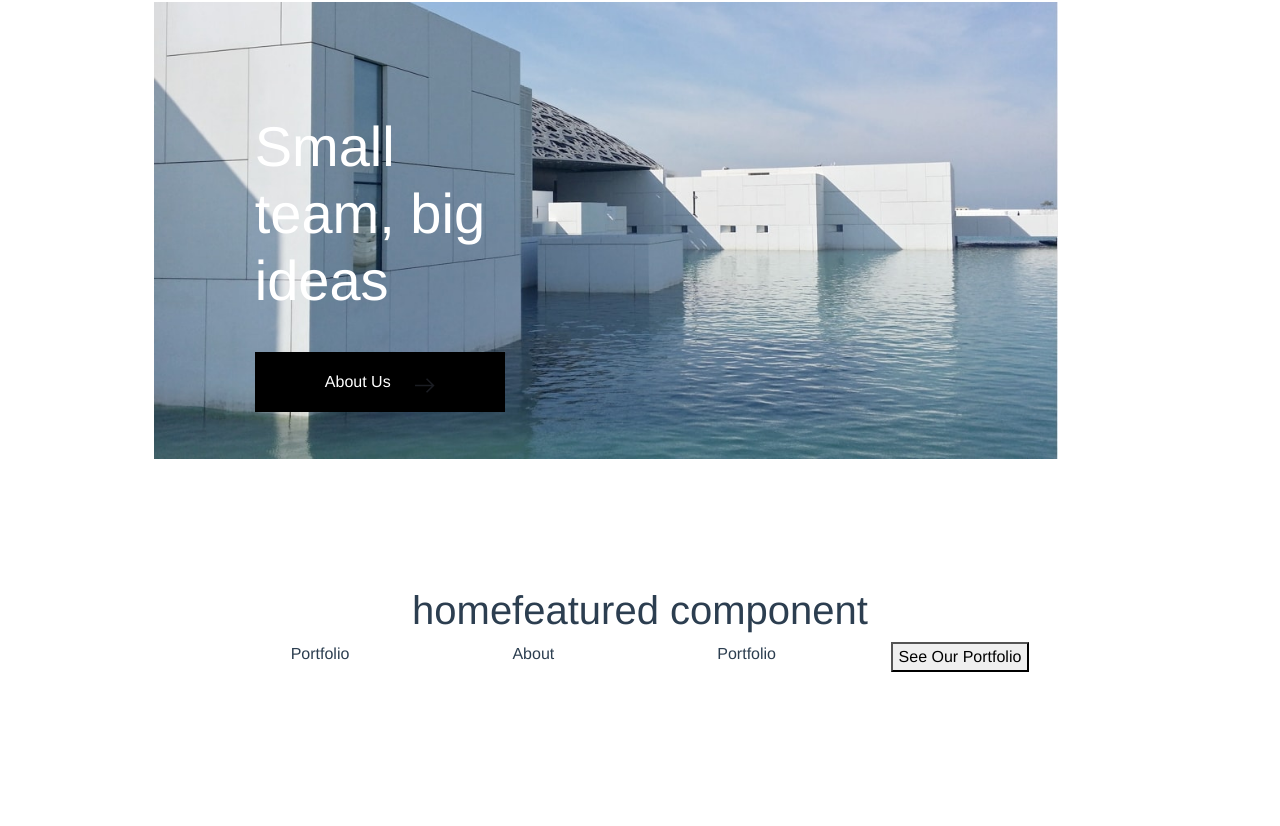
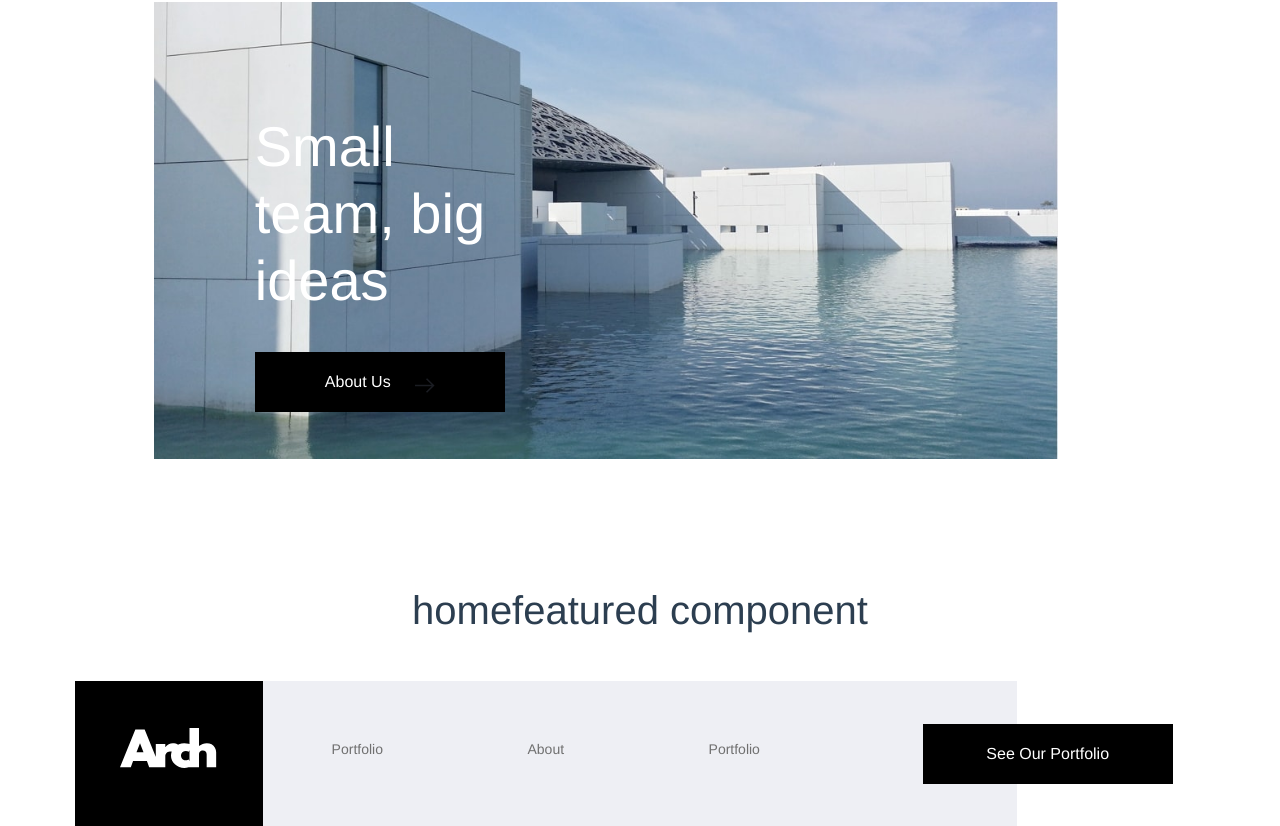
Before and after one commit to clf94-dev/arch-vue, a Vue app: page / in a window 1280 px wide. Shown: the part 1068-1894 px from the top of the page. Before the commit the page ends 1750 px from the top, so only its background shows below. Built offline with nearby package versions, Linux system fonts and the light colour scheme.

Commit message:
added style footer component

```diff
--- a/src/components/Footer.vue
+++ b/src/components/Footer.vue
@@ -1,19 +1,19 @@
 <template>
   <b-container fluid class="footer-cont">
     <b-row>
-      <b-col xs="12" sm="12" md="2" lg="2">
+      <b-col class="logo-cont" xs="12" sm="12" md="2" lg="2">
         <img :src="archLogoW" alt="Arch" />
       </b-col>
-      <b-col xs="12" sm="12" md="2" lg="2">
+      <b-col class="links-col" xs="12" sm="12" md="2" lg="2">
         <a @click="goToPortfolio()">Portfolio</a>
       </b-col>
-      <b-col xs="12" sm="12" md="2" lg="2">
+      <b-col class="links-col" xs="12" sm="12" md="2" lg="2">
         <a @click="goToAbout()">About</a>
       </b-col>
-      <b-col xs="12" sm="12" md="2" lg="2">
+      <b-col class="links-col" xs="12" sm="12" md="2" lg="2">
         <a @click="goToContact()">Portfolio</a>
       </b-col>
-      <b-col xs="12" sm="12" md="2" lg="2">
+      <b-col class="btn-col" xs="12" sm="12" md="2" lg="2">
         <button @click="goToPortfolio()">See Our Portfolio</button>
       </b-col>
       <b-col xs="12" sm="12" md="2" lg="2"> </b-col>
@@ -46,4 +46,85 @@ export default {
 };
 </script>
 
-<style scoped></style>
+<style scoped>
+.footer-cont {
+  padding: 3% 7% 0 7%;
+  text-align: center;
+  align-items: center;
+  text-decoration: none !important;
+}
+
+.footer-cont .logo-cont {
+  background-color: black;
+  padding: 4.2% 0;
+  width: 100%;
+}
+
+@media screen and (min-width: 800px) {
+  .footer-cont .logo-cont {
+    width: 16%;
+  }
+}
+
+.footer-cont .logo-cont img:hover {
+  transition: all 0.3s ease;
+  cursor: pointer;
+}
+
+.footer-cont .links-col {
+  background-color: #eeeff4;
+  padding: 5% 3%;
+  width: 100%;
+}
+
+@media screen and (min-width: 800px) {
+  .footer-cont .links-col {
+    width: 16%;
+  }
+}
+
+.footer-cont .links-col a {
+  font-size: 14px;
+  color: #707070;
+  cursor: pointer;
+}
+
+.footer-cont .links-col a:hover {
+  color: black;
+}
+
+.footer-cont .btn-col {
+  background-color: #eeeff4;
+  padding: 3.8% 0;
+  width: 100%;
+}
+
+@media screen and (min-width: 800px) {
+  .footer-cont .btn-col {
+    width: 36%;
+  }
+}
+
+.footer-cont .btn-col button {
+  width: 250px;
+  height: 60px;
+  background-color: #000000;
+  color: white;
+  cursor: pointer;
+  align-items: center !important;
+  border: 1px solid black;
+  margin-left: 50%;
+}
+
+.footer-cont .btn-col button img {
+  padding-top: 5px;
+  padding-left: 20px;
+  height: 20px;
+}
+
+.footer-cont .btn-col button:hover {
+  background-color: #707070;
+  color: white;
+  border-color: #707070;
+}
+</style>
```
